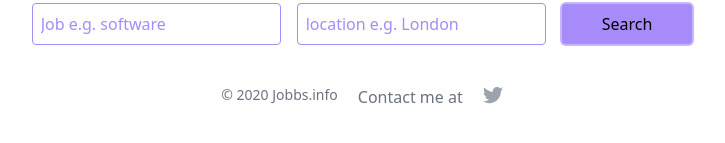
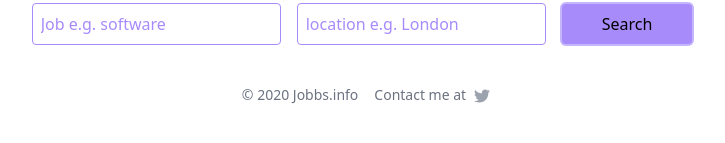
Before and after one commit to jaqsparow/react-jobbs, a React (Create React App) app: page / in a window 1280 px wide. Shown: the part 245-388 px from the top of the page, without its empty margins (278-1003 px from the left). Built offline with nearby package versions, Linux system fonts and the light colour scheme; no server answers.

Commit message:
correct credit svg

```diff
--- a/src/components/Credit/Credit.jsx
+++ b/src/components/Credit/Credit.jsx
@@ -2,18 +2,18 @@ import React from "react";
 const Credit = () => {
   return (
     <React.Fragment>
-      <div className="flex justify-center">
-        <p className="text-gray-500 text-sm text-center">© 2020 Jobbs.info</p>
-        <p className="text-gray-500 px-5">Contact me at</p>
+      <div className="flex justify-center text-sm text-gray-500">
+        <p className="px-2">© 2020 Jobbs.info</p>
+        <p className="px-2">Contact me at</p>
 
         <a
-          className="text-gray-500"
+          className=""
           href="https://twitter.com/jaqsparow"
           target="_blank"
           rel="noreferrer"
         >
           <svg
-            className="text-gray-400 fill-current h-5 w-5"
+            className="text-gray-400 align-middle inline-block fill-current h-4 w-4"
             viewBox="0 0 512 512"
           >
             <path d="M512 97.248c-19.04 8.352-39.328 13.888-60.48 16.576 21.76-12.992 38.368-33.408 46.176-58.016-20.288 12.096-42.688 20.64-66.56 25.408C411.872 60.704 384.416 48 354.464 48c-58.112 0-104.896 47.168-104.896 104.992 0 8.32.704 16.32 2.432 23.936-87.264-4.256-164.48-46.08-216.352-109.792-9.056 15.712-14.368 33.696-14.368 53.056 0 36.352 18.72 68.576 46.624 87.232-16.864-.32-33.408-5.216-47.424-12.928v1.152c0 51.008 36.384 93.376 84.096 103.136-8.544 2.336-17.856 3.456-27.52 3.456-6.72 0-13.504-.384-19.872-1.792 13.6 41.568 52.192 72.128 98.08 73.12-35.712 27.936-81.056 44.768-130.144 44.768-8.608 0-16.864-.384-25.12-1.44C46.496 446.88 101.6 464 161.024 464c193.152 0 298.752-160 298.752-298.688 0-4.64-.16-9.12-.384-13.568 20.832-14.784 38.336-33.248 52.608-54.496z" />
```
